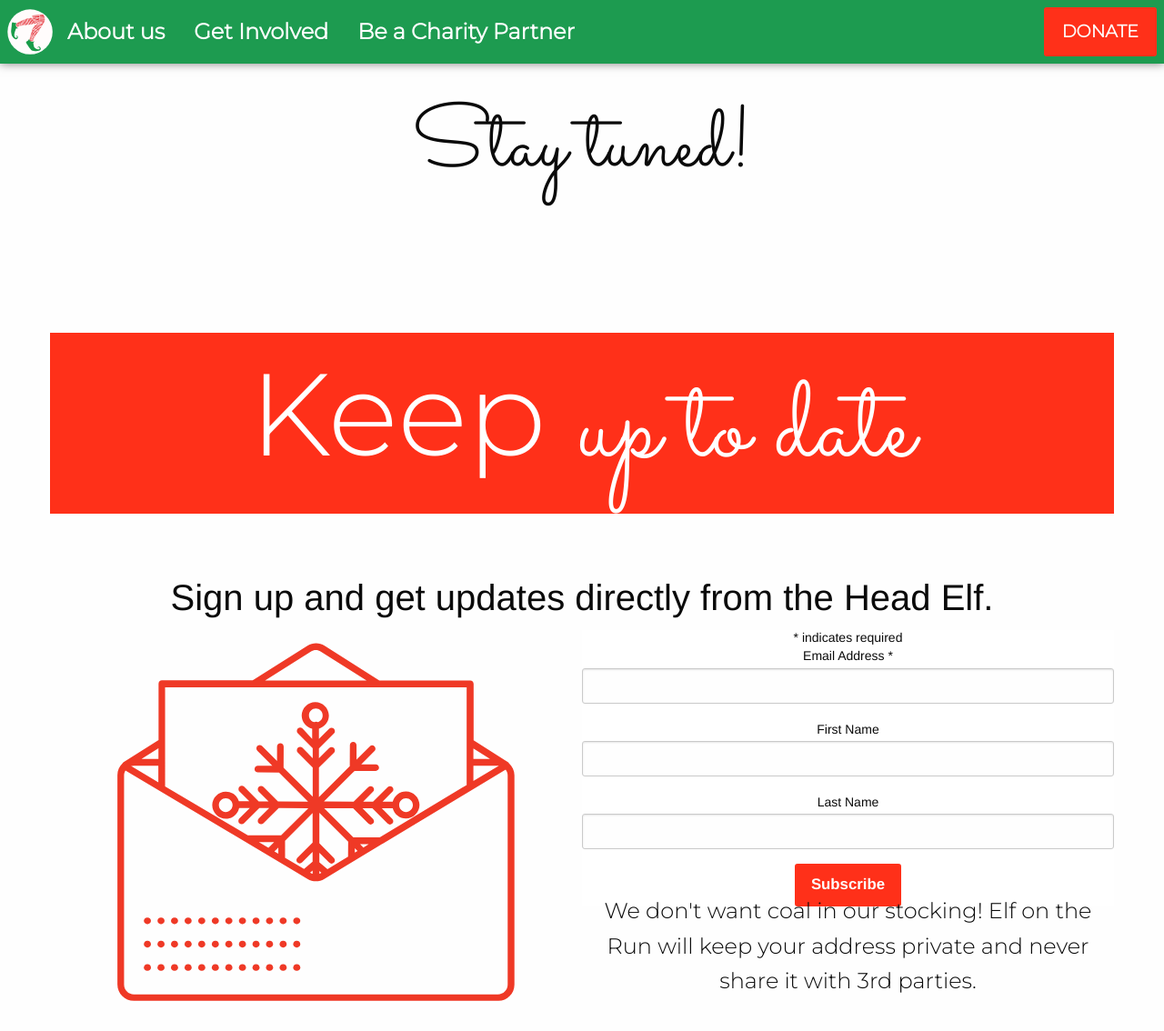
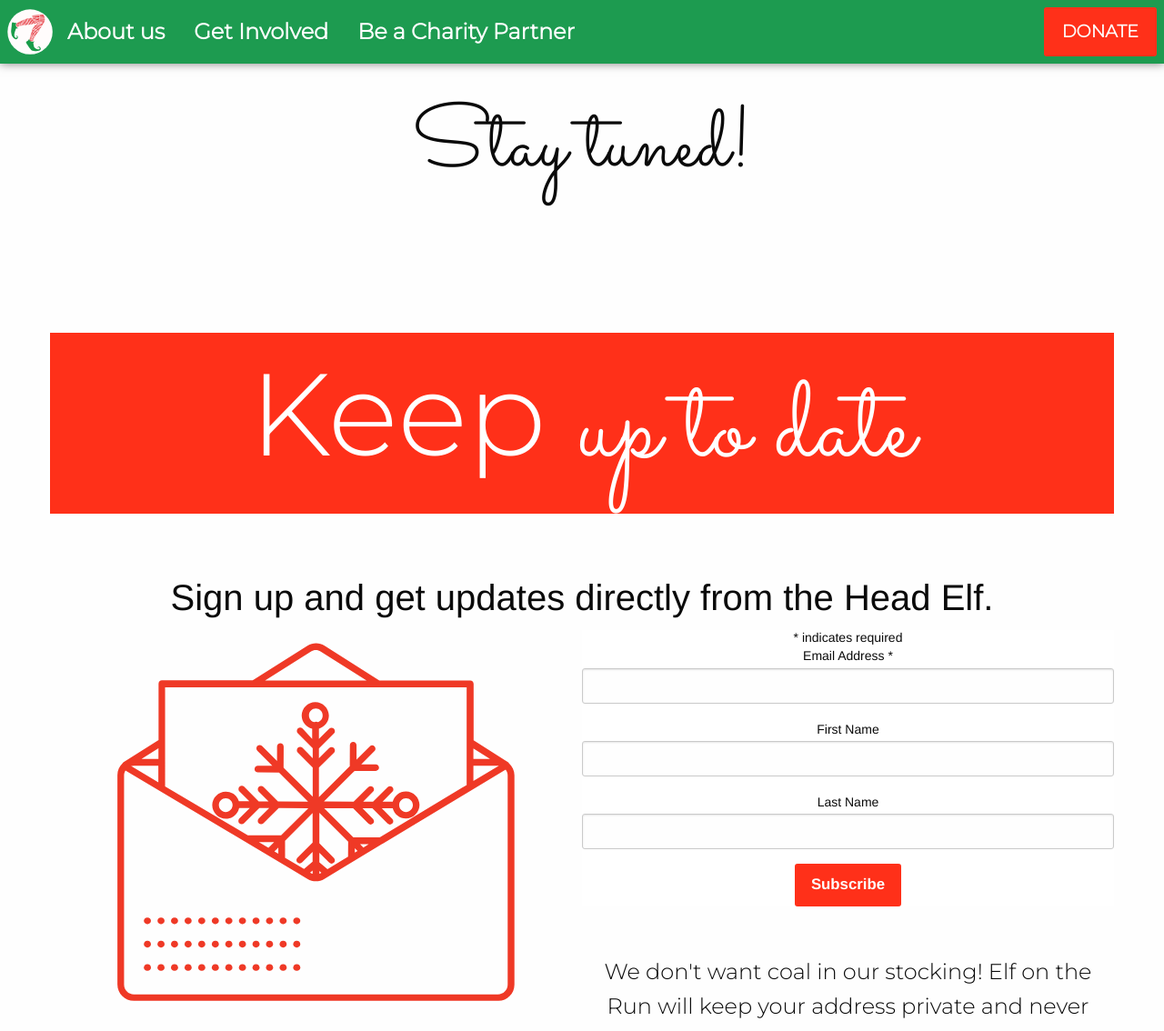
Before and after one commit to egomadking/elfontherun, a Jekyll site: the page built from index.md, in a window 1280 px wide and 1400 px high, scrolled down 4124 px. Shown: the top 1134 px of the window at 91% size. Built offline with Jekyll 4.4.1, drawn with Linux system fonts in a browser that asks for light colours; comment, search, counter and statistics services are not loaded.

Commit message:
footer, mailer privacy statement margin, centered mailer submit on small

```diff
--- a/styles/app.css
+++ b/styles/app.css
@@ -187,7 +187,32 @@ a:hover,
   background-color: rgb(29, 155, 80);
   margin-top: 2em;
   min-height: 200px;
+  padding: 0.5em;
   width: 100%;
+}
+
+.footer h1{
+  color: #fff;
+  font-size: 5em;
+  margin-top: 0.5em;
+}
+
+.soc-icon{
+  background-color: #fff;
+  border-radius: 50%;
+  height: 75px;
+  margin: auto;
+  width: 75px;
+}
+
+.soc-icon img {
+  height: 50%;
+  position: relative;
+  top: 18px;
+}
+
+.soc-media{
+  margin-top: 3.5em;
 }
 
 /***** END footer*****/
@@ -274,6 +299,10 @@ canvas {
 }
 
 /* END MAILCHIMP form */
+
+.coal {
+  margin-top: 0.5em;
+}
 
 /*********************/
 /* END INDEX styles***/
@@ -394,6 +423,22 @@ margin-bottom: 4em;
   .service-proj h1 {
     text-align: left;
     padding-left: 0.5em;
+  }
+}
+
+@media screen and (min-width: 64em) {
+  .coal {
+    margin-top: 2.5em;
+  }
+}
+
+@media screen and (max-width: 63.9375em) {
+  .footer-header .h1-suffix {
+    display: block;
+  }
+
+  .soc-media {
+    margin-top: 7em;
   }
 }
 
@@ -521,6 +566,14 @@ margin-bottom: 4em;
     width: 50%;
     height: auto;
   }
+
+  .soc-media {
+    margin-top: 0;
+  }
+
+  .clear {
+    text-align: center;
+  }
 }
 
 /* END MAILCHIMP Signup form*/
```
